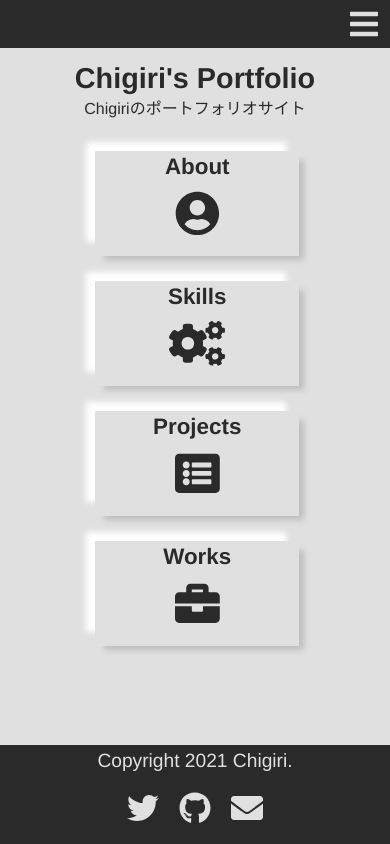
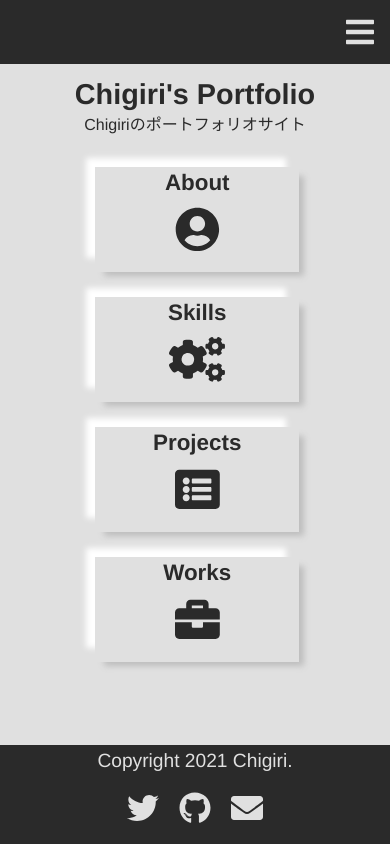
Before and after one commit to Chigiri-oym/portfolio, a Vue app: page / in a window 390 px wide. Built offline with nearby package versions, Linux system fonts and the light colour scheme.

Commit message:
headerだけ飛び出ていたのを修正

```diff
--- a/src/assets/styles/styles.css
+++ b/src/assets/styles/styles.css
@@ -73,6 +73,7 @@ nav ul li:hover {
     position: relative;
     display: inline-flex;
     width: 100%;
+    padding:0;
   }
 
   .header_logo {
@@ -92,6 +93,7 @@ nav ul li:hover {
 
   .header-icons svg {
     background-color: #2a2a2a;
+    padding: 0.5em;
   }
 
   .header-icons svg path {
```
